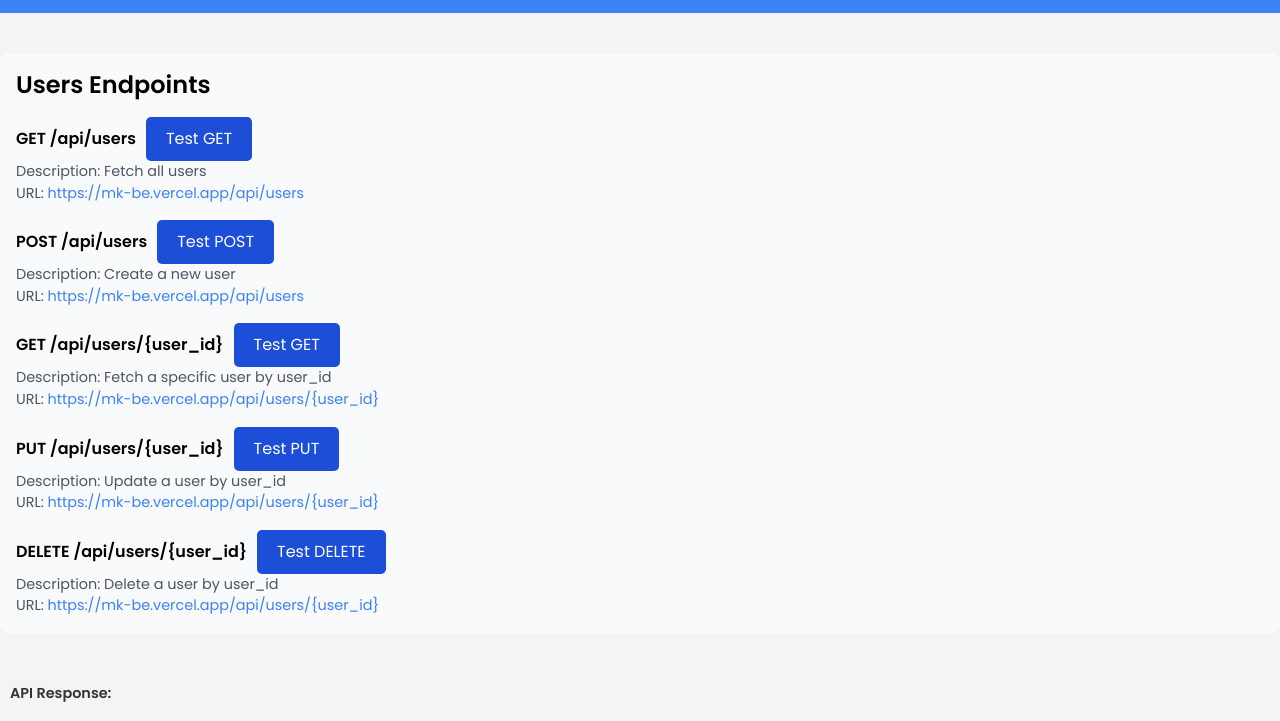
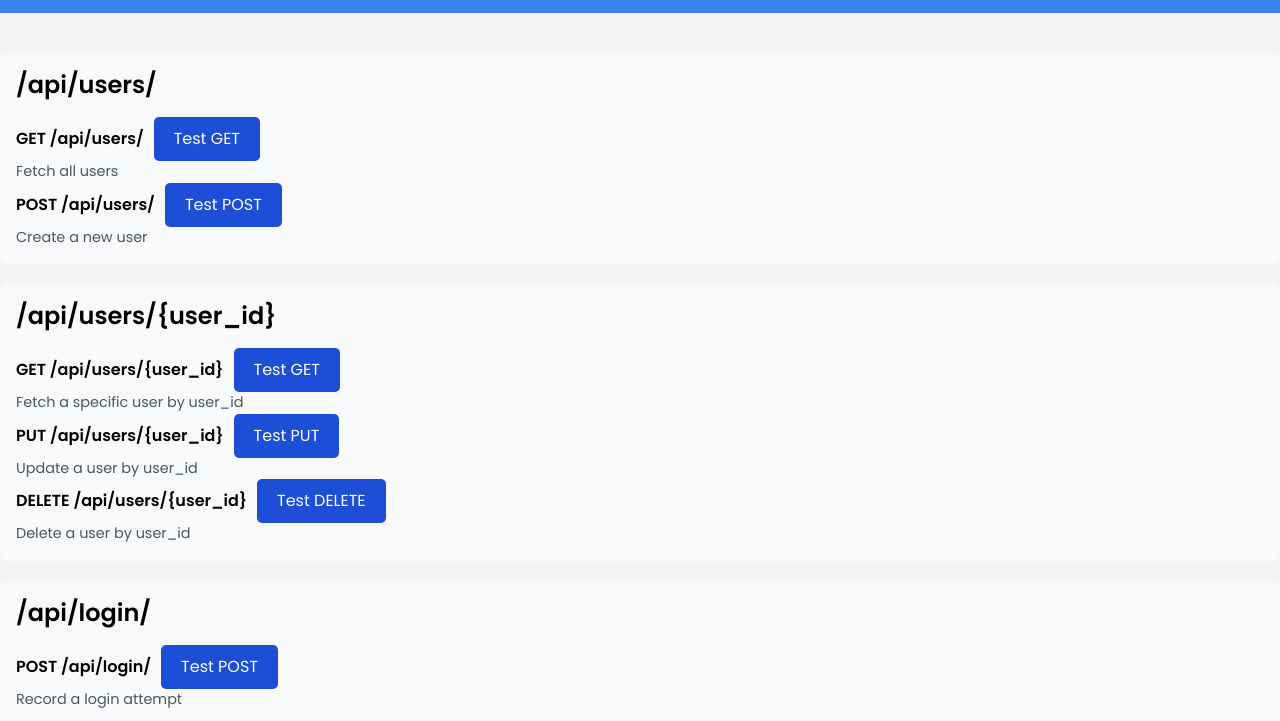
Before and after one commit to juinpiyada/mk_be, a website: page public/index.html in a window 1280 px wide. Shown: the part 79-800 px from the top of the page. Drawn offline with nearby package versions, Linux system fonts and the light colour scheme.

Commit message:
Update index.html

```diff
--- a/public/index.html
+++ b/public/index.html
@@ -36,6 +36,7 @@
       padding: 10px 20px;
       border-radius: 5px;
       cursor: pointer;
+      transition: background-color 0.3s;
     }
     .api-method button:hover {
       background-color: #2563EB;
@@ -51,10 +52,33 @@
       border-radius: 8px;
       font-size: 0.9rem;
       color: #333;
+      white-space: pre-wrap;
+      word-wrap: break-word;
+      max-height: 400px;
+      overflow-y: auto;
     }
     .response-container pre {
       margin: 0;
-      overflow-x: auto;
+      font-family: 'Courier New', monospace;
+      font-size: 0.9rem;
+    }
+    .api-title {
+      font-size: 1.25rem;
+      font-weight: bold;
+      color: #1D4ED8;
+    }
+    .api-toggle-btn {
+      cursor: pointer;
+      font-size: 1rem;
+      color: #1D4ED8;
+      border: none;
+      background: none;
+    }
+    .api-toggle-btn:hover {
+      text-decoration: underline;
+    }
+    .api-section-collapsed {
+      display: none;
     }
   </style>
 </head>
@@ -69,56 +93,7 @@
   </header>
 
   <!-- Main Content Section -->
-  <div class="container mx-auto mt-10">
-
-    <!-- Users Endpoints -->
-    <div class="api-section">
-      <h2 class="text-2xl font-bold mb-4">Users Endpoints</h2>
-
-      <!-- GET /api/users -->
-      <div class="api-method">
-        <span class="font-semibold">GET /api/users</span>
-        <button class="api-button" onclick="testApi('GET', 'https://mk-be.vercel.app/api/users')">Test GET</button>
-      </div>
-      <p class="api-description">Description: Fetch all users</p>
-      <p class="api-description">URL: <span class="text-blue-500">https://mk-be.vercel.app/api/users</span></p>
-
-      <!-- POST /api/users -->
-      <div class="api-method mt-4">
-        <span class="font-semibold">POST /api/users</span>
-        <button class="api-button" onclick="postData()">Test POST</button>
-      </div>
-      <p class="api-description">Description: Create a new user</p>
-      <p class="api-description">URL: <span class="text-blue-500">https://mk-be.vercel.app/api/users</span></p>
-
-      <!-- GET /api/users/{user_id} -->
-      <div class="api-method mt-4">
-        <span class="font-semibold">GET /api/users/{user_id}</span>
-        <button class="api-button" onclick="testApi('GET', 'https://mk-be.vercel.app/api/users/1')">Test GET</button>
-      </div>
-      <p class="api-description">Description: Fetch a specific user by user_id</p>
-      <p class="api-description">URL: <span class="text-blue-500">https://mk-be.vercel.app/api/users/{user_id}</span></p>
-
-      <!-- PUT /api/users/{user_id} -->
-      <div class="api-method mt-4">
-        <span class="font-semibold">PUT /api/users/{user_id}</span>
-        <button class="api-button" onclick="testApi('PUT', 'https://mk-be.vercel.app/api/users/1')">Test PUT</button>
-      </div>
-      <p class="api-description">Description: Update a user by user_id</p>
-      <p class="api-description">URL: <span class="text-blue-500">https://mk-be.vercel.app/api/users/{user_id}</span></p>
-
-      <!-- DELETE /api/users/{user_id} -->
-      <div class="api-method mt-4">
-        <span class="font-semibold">DELETE /api/users/{user_id}</span>
-        <button class="api-button" onclick="testApi('DELETE', 'https://mk-be.vercel.app/api/users/1')">Test DELETE</button>
-      </div>
-      <p class="api-description">Description: Delete a user by user_id</p>
-      <p class="api-description">URL: <span class="text-blue-500">https://mk-be.vercel.app/api/users/{user_id}</span></p>
-
-    </div>
-
-    <!-- Add more sections for other API endpoints like Login, Audit Log, Orders, etc. -->
-  </div>
+  <div class="container mx-auto mt-10" id="api-docs-container"></div>
 
   <!-- API Response Display -->
   <div class="container mx-auto mt-10">
@@ -130,10 +105,150 @@
 
   <!-- JavaScript to handle API testing -->
   <script>
-    // Function to handle API testing (GET, PUT, DELETE)
+    const apiDocs = {
+      "swagger": "2.0",
+      "info": {
+        "title": "Mamma's Kitchen API",
+        "description": "API documentation for Mamma's Kitchen",
+        "version": "1.0.0"
+      },
+      "host": "mk-be.vercel.app",
+      "basePath": "/",
+      "schemes": ["https"],
+      "paths": {
+        "/api/users/": {
+          "get": {
+            "description": "Fetch all users",
+            "responses": {
+              "200": { "description": "OK" },
+              "500": { "description": "Internal Server Error" }
+            }
+          },
+          "post": {
+            "description": "Create a new user",
+            "parameters": [{
+              "name": "body",
+              "in": "body",
+              "schema": {
+                "type": "object",
+                "properties": {
+                  "username": { "example": "any" },
+                  "email": { "example": "any" },
+                  "password": { "example": "any" },
+                  "role": { "example": "any" }
+                }
+              }
+            }],
+            "responses": {
+              "201": { "description": "Created" },
+              "500": { "description": "Internal Server Error" }
+            }
+          }
+        },
+        "/api/users/{user_id}": {
+          "get": {
+            "description": "Fetch a specific user by user_id",
+            "parameters": [
+              { "name": "user_id", "in": "path", "required": true, "type": "string" }
+            ],
+            "responses": {
+              "200": { "description": "OK" },
+              "404": { "description": "Not Found" },
+              "500": { "description": "Internal Server Error" }
+            }
+          },
+          "put": {
+            "description": "Update a user by user_id",
+            "parameters": [
+              { "name": "user_id", "in": "path", "required": true, "type": "string" },
+              { "name": "body", "in": "body", "schema": { "type": "object", "properties": { "username": { "example": "any" }, "email": { "example": "any" }, "password": { "example": "any" }, "role": { "example": "any" } } } }
+            ],
+            "responses": {
+              "200": { "description": "OK" },
+              "404": { "description": "Not Found" },
+              "500": { "description": "Internal Server Error" }
+            }
+          },
+          "delete": {
+            "description": "Delete a user by user_id",
+            "parameters": [
+              { "name": "user_id", "in": "path", "required": true, "type": "string" }
+            ],
+            "responses": {
+              "200": { "description": "OK" },
+              "404": { "description": "Not Found" },
+              "500": { "description": "Internal Server Error" }
+            }
+          }
+        },
+        "/api/login/": {
+          "post": {
+            "description": "Record a login attempt",
+            "parameters": [{
+              "name": "body",
+              "in": "body",
+              "schema": {
+                "type": "object",
+                "properties": {
+                  "user_id": { "example": "any" },
+                  "ip_address": { "example": "any" },
+                  "user_agent": { "example": "any" },
+                  "login_status": { "example": "any" }
+                }
+              }
+            }],
+            "responses": {
+              "201": { "description": "Created" },
+              "500": { "description": "Internal Server Error" }
+            }
+          }
+        }
+      }
+    };
+
+    function generateApiDocs() {
+      const container = document.getElementById('api-docs-container');
+      Object.keys(apiDocs.paths).forEach(path => {
+        const pathData = apiDocs.paths[path];
+        const section = document.createElement('div');
+        section.classList.add('api-section');
+
+        const header = document.createElement('h2');
+        header.classList.add('text-2xl', 'font-bold', 'mb-4');
+        header.innerText = path;
+        section.appendChild(header);
+
+        Object.keys(pathData).forEach(method => {
+          const methodData = pathData[method];
+          const methodDiv = document.createElement('div');
+          methodDiv.classList.add('api-method');
+
+          const methodTitle = document.createElement('span');
+          methodTitle.classList.add('font-semibold');
+          methodTitle.innerText = `${method.toUpperCase()} ${path}`;
+          methodDiv.appendChild(methodTitle);
+
+          const button = document.createElement('button');
+          button.classList.add('api-button');
+          button.innerText = `Test ${method.toUpperCase()}`;
+          button.onclick = () => testApi(method, `https://mk-be.vercel.app${path}`);
+          methodDiv.appendChild(button);
+
+          section.appendChild(methodDiv);
+
+          const description = document.createElement('p');
+          description.classList.add('api-description');
+          description.innerText = methodData.description || 'No description available';
+          section.appendChild(description);
+        });
+
+        container.appendChild(section);
+      });
+    }
+
     function testApi(method, url) {
       fetch(url, {
-        method: method,
+        method: method.toUpperCase(),
         headers: {
           'Content-Type': 'application/json',
         },
@@ -147,30 +262,8 @@
       });
     }
 
-    // Function for POST requests with example data
-    function postData() {
-      const data = {
-        username: 'newUser',
-        email: 'newuser@example.com',
-        password: 'password123',
-        role: 'admin'
-      };
-
-      fetch('https://mk-be.vercel.app/api/users', {
-        method: 'POST',
-        headers: {
-          'Content-Type': 'application/json',
-        },
-        body: JSON.stringify(data),
-      })
-      .then(response => response.json())
-      .then(data => {
-        document.getElementById('response-text').innerText = JSON.stringify(data, null, 2);
-      })
-      .catch(error => {
-        document.getElementById('response-text').innerText = 'Error: ' + error;
-      });
-    }
+    // Initialize the docs
+    generateApiDocs();
   </script>
 
 </body>
```
